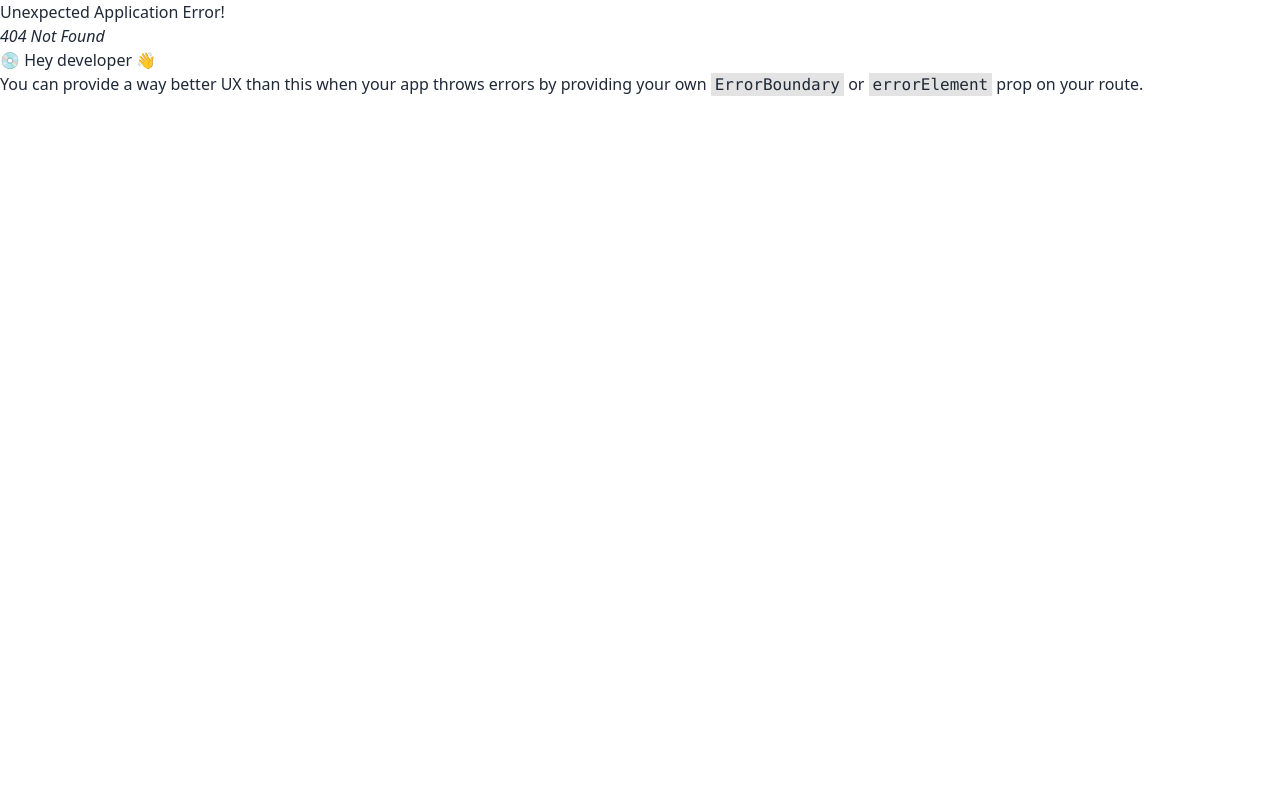
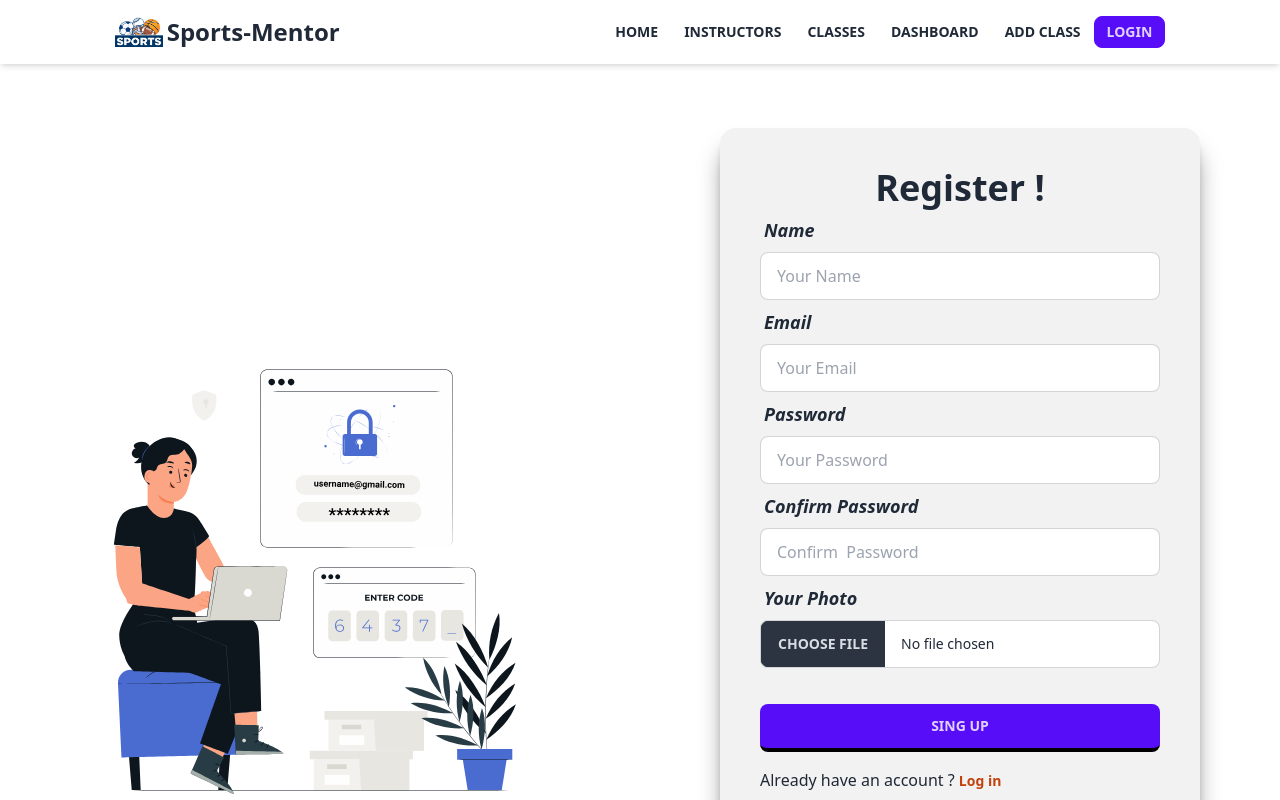
Before and after one commit to rofikul-resan/Spots-Mentor-client, a React (Vite) app: page /auth/sing-up in a window 1280 px wide. Before the commit this address had no page. Shown: the top 800 px of the page. Built offline with nearby package versions, Linux system fonts and the light colour scheme; no server answers.

Commit message:
add sing up methode

```diff
--- a/package.json
+++ b/package.json
@@ -11,6 +11,7 @@
   },
   "dependencies": {
     "axios": "^1.4.0",
+    "firebase": "^9.22.1",
     "hamburger-react": "^2.5.0",
     "localforage": "^1.10.0",
     "lottie-react": "^2.4.0",
--- /dev/null
+++ b/src/Auth/SingUp.jsx
@@ -0,0 +1,182 @@
+import { Link, useNavigate } from "react-router-dom";
+import SocialLogin from "./SocialLogin";
+import { useForm } from "react-hook-form";
+import axios from "axios";
+import { useContext, useState } from "react";
+import { AuthContext } from "../Provider/AuthProvider";
+import { FidgetSpinner, LineWave } from "react-loader-spinner";
+import Swal from "sweetalert2";
+
+const SingUp = () => {
+  const { createUser, updateUser } = useContext(AuthContext);
+  const [loading, setLoading] = useState(false);
+  const navigate = useNavigate();
+  const {
+    register,
+    handleSubmit,
+    formState: { errors },
+    reset,
+  } = useForm();
+  const validateFile = (file) => {
+    console.log("file", file);
+    if (!file) {
+      return "File is required.";
+    }
+
+    if (!file[0].type.includes("image")) {
+      return "Only image files are allowed.";
+    }
+
+    if (file[0].size > 2 * 1024 * 1024) {
+      return "File size must be less than 2MB.";
+    }
+
+    return true;
+  };
+
+  const handleSingUp = (data) => {
+    setLoading(true);
+    const { name, password, email, confirmPass } = data;
+    console.log(data);
+    const formData = new FormData();
+    formData.append("image", data.image[0]);
+    console.log(data.image[0]);
+    if (password === confirmPass) {
+      const url = `https://api.imgbb.com/1/upload?expiration=600&key=${
+        import.meta.env.VITE_IMG_API
+      }`;
+      console.log(url, formData);
+      axios
+        .post(url, formData)
+        .then((res) => {
+          const image = res.data.data.display_url;
+          createUser(email, password)
+            .then(() => {
+              updateUser(name, image)
+                .then(() => {
+                  Swal.fire({
+                    icon: "success",
+                    title: "Sing Up Successful",
+                    showConfirmButton: false,
+                    timer: 1500,
+                  });
+                  navigate("/");
+                  setLoading(false);
+                })
+                .catch((err) => console.log(err));
+            })
+            .catch((err) => console.log(err));
+        })
+        .catch((err) => {
+          console.log(err);
+        });
+    }
+  };
+  return (
+    <div className="rounded-2xl shadow-xl shadow-black/50 p-10 w-9/12 mx-auto bg-base-200">
+      <h1 className="text-4xl text-center font-semibold ">Register !</h1>
+      <form onSubmit={handleSubmit(handleSingUp)}>
+        <div className="form-control">
+          <label className="label">
+            <span className="text-lg font-semibold italic">Name</span>
+          </label>
+          <input
+            {...register("name", { required: true })}
+            type="text"
+            placeholder="Your Name"
+            className="input input-bordered"
+          />
+        </div>
+        <div className="form-control">
+          <label className="label">
+            <span className="text-lg font-semibold italic">Email</span>
+          </label>
+          <input
+            {...register("email", { required: true })}
+            type="email"
+            placeholder="Your Email"
+            className="input input-bordered"
+          />
+        </div>
+        <div className="form-control">
+          <label className="label">
+            <span className="text-lg font-semibold italic">Password</span>
+          </label>
+          <input
+            {...register("password", { required: true })}
+            type="password"
+            placeholder="Your Password"
+            className="input input-bordered"
+          />
+        </div>
+        <div className="form-control">
+          <label className="label">
+            <span className="text-lg font-semibold italic">
+              Confirm Password
+            </span>
+          </label>
+          <input
+            {...register("confirmPass", { required: true })}
+            type="password"
+            placeholder="Confirm  Password"
+            className="input input-bordered"
+          />
+        </div>
+
+        <div className="form-control">
+          <label className="label">
+            <span className="text-lg font-semibold italic">Your Photo</span>
+          </label>
+          <input
+            {...register("image", { validate: validateFile })}
+            type="file"
+            className="file-input file-input-bordered file-input-md w-full"
+          />
+          {errors.image && (
+            <p className="mt-1 text-sm font-semibold ml-2">
+              {errors.image.message}
+            </p>
+          )}
+        </div>
+
+        <div className="form-control mt-1">
+          <button
+            type="submit"
+            className="btn btn-block btn-primary mt-8 border-b-4 border-black border-0  gap-1 "
+          >
+            Sing Up{" "}
+            {loading && (
+              <FidgetSpinner
+                visible={true}
+                height={"20"}
+                ariaLabel="dna-loading"
+                wrapperStyle={{}}
+                wrapperClass="dna-wrapper"
+                backgroundColor="#fff"
+              />
+            )}
+          </button>{" "}
+        </div>
+      </form>
+      <div>
+        <p className="mt-4">
+          Already have an account ?{" "}
+          <Link
+            to={"/auth/login"}
+            className="text-sm font-semibold text-orange-700 link link-hover"
+          >
+            Log in
+          </Link>{" "}
+        </p>
+      </div>
+      <div>
+        <div className="divider">OR</div>
+        <div>
+          <SocialLogin />
+        </div>
+      </div>
+    </div>
+  );
+};
+
+export default SingUp;
--- /dev/null
+++ b/src/Provider/AuthProvider.jsx
@@ -0,0 +1,72 @@
+import {
+  createUserWithEmailAndPassword,
+  getAuth,
+  onAuthStateChanged,
+  signInWithEmailAndPassword,
+  updateProfile,
+} from "firebase/auth";
+import firebaseApp from "../Firebase/firebase";
+import { createContext, useEffect, useState } from "react";
+import axios from "axios";
+
+export const AuthContext = createContext();
+const AuthProvider = ({ children }) => {
+  const auth = getAuth(firebaseApp);
+  const [user, setUser] = useState(null);
+  const [initLoading, setInitLoading] = useState(true);
+  const [loading, setLoading] = useState(false);
+
+  const createUser = (email, password) => {
+    setLoading(true);
+    return createUserWithEmailAndPassword(auth, email, password);
+  };
+
+  const login = (email, password) => {
+    setLoading(true);
+    return signInWithEmailAndPassword(auth, email, password);
+  };
+
+  const updateUser = (name, photo) => {
+    return updateProfile(auth.currentUser, {
+      displayName: name,
+      photoURL: photo,
+    });
+  };
+
+  useEffect(() => {
+    const updateUser = onAuthStateChanged(auth, (currentUser) => {
+      setInitLoading(false);
+      setUser(currentUser);
+      if (currentUser) {
+        axios
+          .post("http://localhost:5000/add-users", {
+            name: currentUser.displayName,
+            email: currentUser.email,
+            roll: "student",
+          })
+          .then((res) => {
+            if (res.data.insertId > 0) {
+              console.log(res.data);
+              setLoading(false);
+            }
+          });
+      }
+    });
+
+    return () => updateUser();
+  }, [auth]);
+
+  const authValue = {
+    user,
+    initLoading,
+    loading,
+    createUser,
+    login,
+    updateUser,
+  };
+  return (
+    <AuthContext.Provider value={authValue}>{children}</AuthContext.Provider>
+  );
+};
+
+export default AuthProvider;
--- a/src/Router/Router.jsx
+++ b/src/Router/Router.jsx
@@ -4,6 +4,7 @@ import Home from "../Page/Home/Home";
 import AddClass from "../Dashboard/Instructors/AddClass";
 import Login from "../Auth/Login";
 import AuthLayout from "../Layout/AuthLayout";
+import SingUp from "../Auth/SingUp";
 
 const router = createBrowserRouter([
   {
@@ -28,6 +29,10 @@ const router = createBrowserRouter([
         path: "login",
         element: <Login />,
       },
+      {
+        path: "sing-up",
+        element: <SingUp />,
+      },
     ],
   },
 ]);
--- a/src/main.jsx
+++ b/src/main.jsx
@@ -3,9 +3,12 @@ import ReactDOM from "react-dom/client";
 import "./index.css";
 import { RouterProvider } from "react-router-dom";
 import router from "./Router/Router";
+import AuthProvider from "./Provider/AuthProvider";
 
 ReactDOM.createRoot(document.getElementById("root")).render(
   <React.StrictMode>
-    <RouterProvider router={router} />
+    <AuthProvider>
+      <RouterProvider router={router} />
+    </AuthProvider>
   </React.StrictMode>
 );
```
Also changed, not shown: 1 other file (tests, documents, lock files or other folders).
